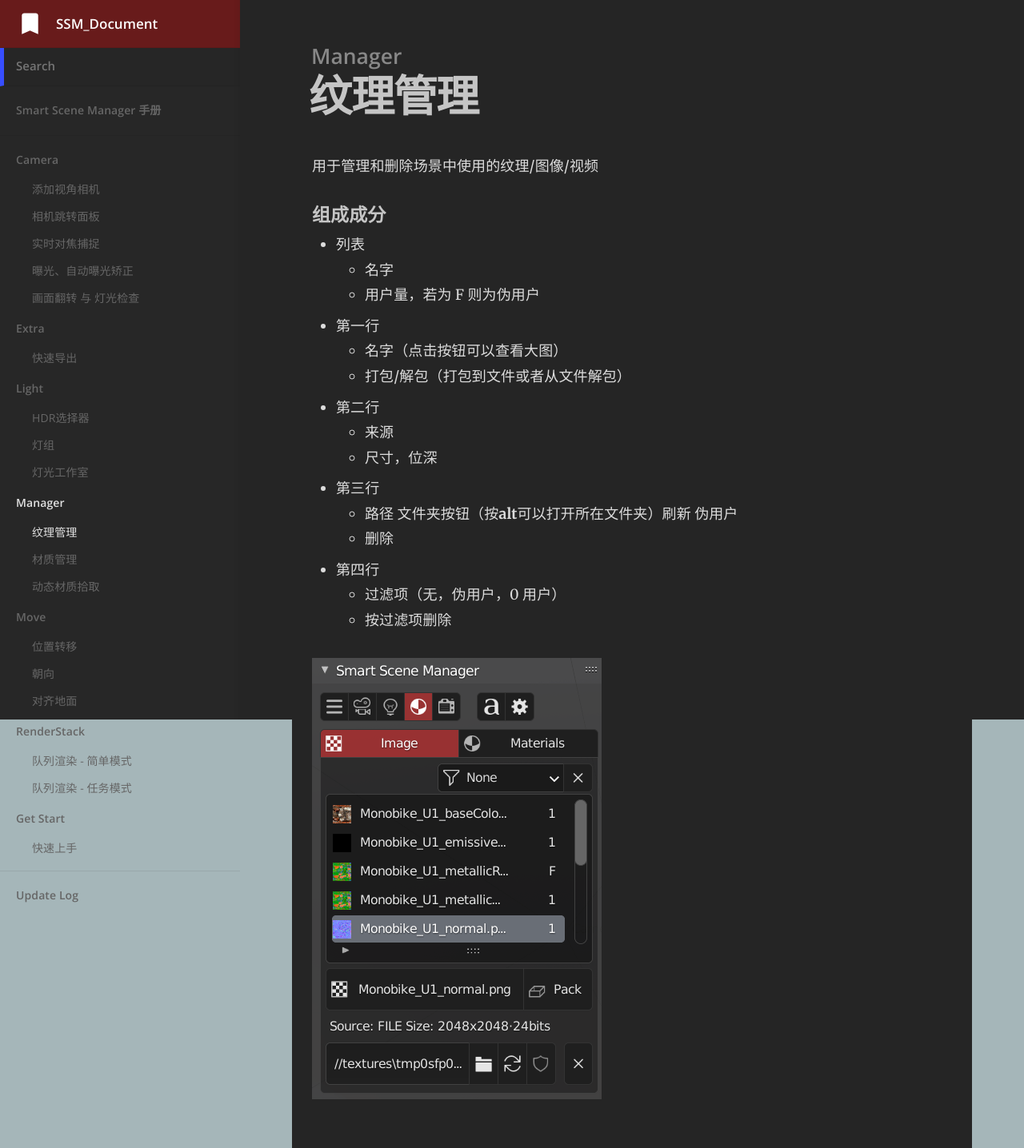
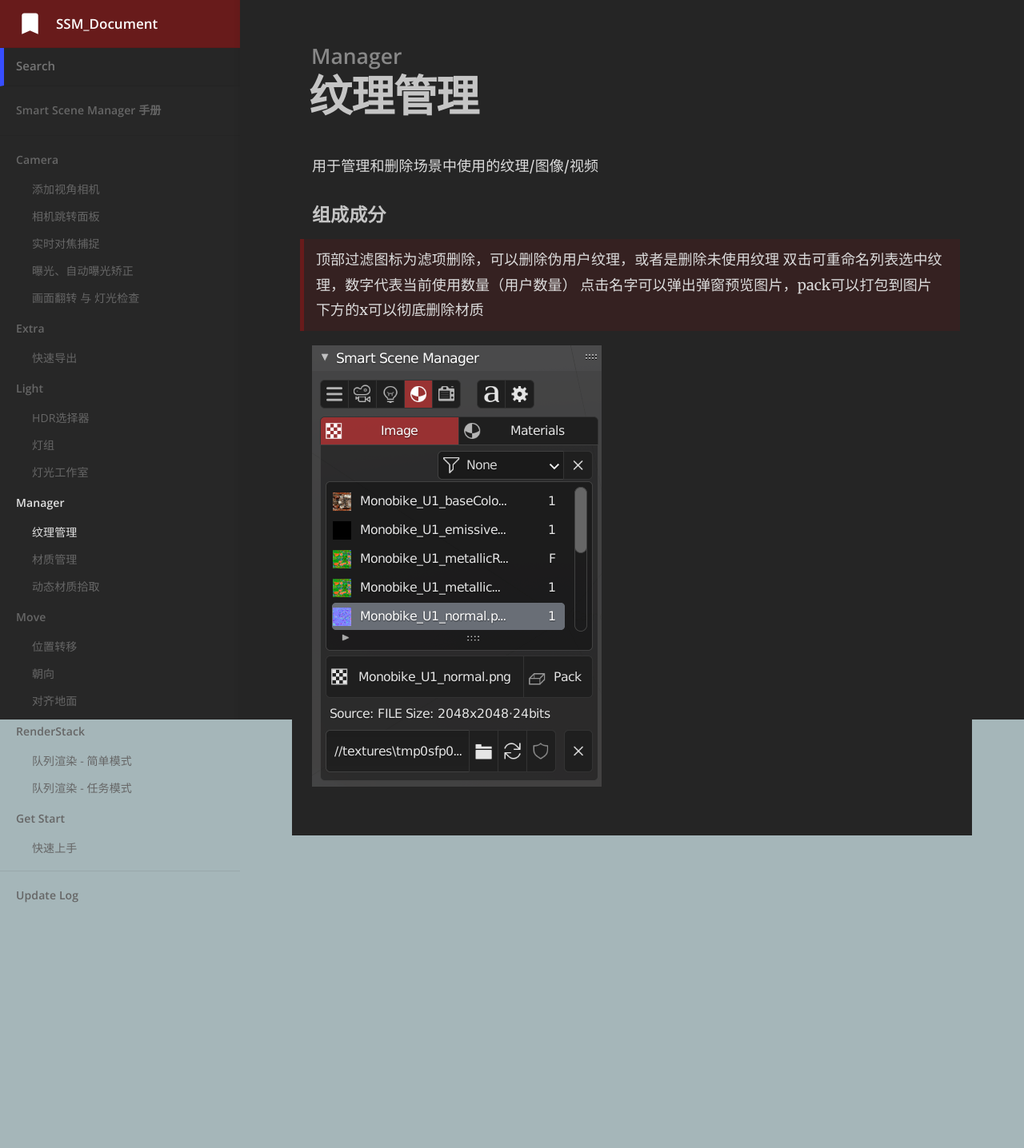
Before and after one commit to atticus-lv/SSM_document, a Jekyll site: the page built from _docs/Manager/ImageManager.md, in a window 1280 px wide. Shown: the whole page at 80% size. Built offline with Jekyll 4.4.1, drawn with Linux system fonts in a browser that asks for light colours; after the commit the page ends 1151 px from its top, so only the background shows below that.

Commit message:
纹理/材质管理器更新

```diff
--- a/_docs/Manager/ImageManager.md
+++ b/_docs/Manager/ImageManager.md
@@ -8,20 +8,9 @@ order: 1
 
 #### 组成成分
 
-+ 列表
-    + 名字
-    + 用户量，若为 F 则为伪用户
-+ 第一行
-    + 名字（点击按钮可以查看大图）
-    + 打包/解包（打包到文件或者从文件解包）
-+ 第二行
-    + 来源
-    + 尺寸，位深
-+ 第三行
-    + 路径 文件夹按钮（按**alt**可以打开所在文件夹）刷新 伪用户
-    + 删除
-+ 第四行
-    + 过滤项（无，伪用户，0 用户）
-    + 按过滤项删除
+> 顶部过滤图标为滤项删除，可以删除伪用户纹理，或者是删除未使用纹理
+> 双击可重命名列表选中纹理，数字代表当前使用数量（用户数量）
+> 点击名字可以弹出弹窗预览图片，pack可以打包到图片
+> 下方的x可以彻底删除材质
 
 ![imagelist](../../uploads/imagelist.png)
```
Also changed, not shown: _docs/Manager/MaterialManager.md (+25 -6 lines).
